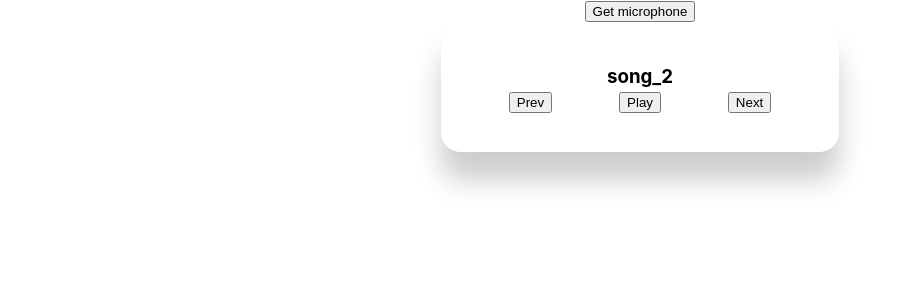
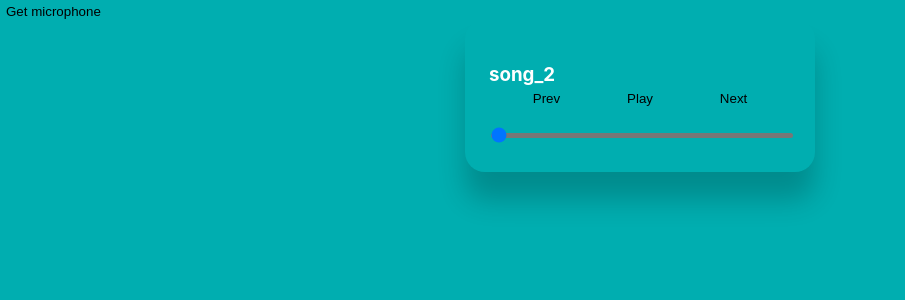
Before and after one commit to johnghr/Audio_Visualiser, a React (Create React App) app: page / in a window 1280 px wide. Shown: the top 300 px of the page, without its empty margins (0-905 px from the left). Built offline with nearby package versions, Linux system fonts and the light colour scheme.

Commit message:
progress bar added

```diff
--- a/src/App.css
+++ b/src/App.css
@@ -1,40 +1,23 @@
-.App {
-  text-align: center;
+:root {
+  --white: #fff;
+  --active-color: #00aeb0;
 }
 
-.App-logo {
-  height: 40vmin;
-  pointer-events: none;
+* {
+  box-sizing: border-box;
 }
 
-@media (prefers-reduced-motion: no-preference) {
-  .App-logo {
-    animation: App-logo-spin infinite 20s linear;
-  }
+html {
+	font-family: Arial, Helvetica, sans-serif;
+  height: 100%;
+  background: var(--active-color);
+	transition: background 0.4s ease;
 }
 
-.App-header {
-  background-color: #282c34;
-  min-height: 100vh;
-  display: flex;
-  flex-direction: column;
-  align-items: center;
-  justify-content: center;
-  font-size: calc(10px + 2vmin);
-  color: white;
-}
-
-.App-link {
-  color: #61dafb;
-}
-
-@keyframes App-logo-spin {
-  from {
-    transform: rotate(0deg);
-  }
-  to {
-    transform: rotate(360deg);
-  }
+button {
+  background: none;
+  border: none;
+  cursor: pointer;
 }
 
 .audio-player {
@@ -73,3 +56,14 @@
 .audio-controls path {
   fill: var(--white);
 }
+
+input[type=range] {
+	height: 5px;
+	-webkit-appearance: none;
+	width: 100%;
+	margin-bottom: 10px;
+	border-radius: 8px;
+	background: #3b7677;
+	transition: background 0.2s ease;
+	cursor: pointer;
+}
--- a/src/components/AudioPlayer/AudioPlayer.jsx
+++ b/src/components/AudioPlayer/AudioPlayer.jsx
@@ -13,6 +13,9 @@
     const isReady = useRef(false);
 
     const { duration } = audioRef.current;
+    const currentPercentage = duration ? `${(trackProgress / duration) * 100}%` : '0%';
+    const trackStyling = `-webkit-gradient(linear, 0% 0%, 100% 0%, color-stop(${currentPercentage}, #fff), color-stop(${currentPercentage}, #777))
+`;
 
     const toPrevTrack = () => {
         // if trackIndex minus 1 is less than zero, set track index to the last track
@@ -88,6 +91,21 @@
         }, [1000])
     }
 
+    const onScrub = (value) => {
+        // clear any timers already running
+        clearInterval(intervalRef.current);
+        audioRef.current.currentTime = value;
+        setTrackProgress(audioRef.current.currentTime);
+    }
+
+    const onScrubEnd = () => {
+        // if not playing then start
+        if (!isPlaying) {
+            setIsPlaying(true);
+        }
+        startTimer();
+    }
+
     const handlePlay = (event) => {
             const eventTarget = event.target;
             console.log("eventTarget", event)
@@ -105,6 +123,18 @@
                     onNextClick={toNextTrack}
                     onPlayPauseClick={setIsPlaying}
                 />
+                <input
+                    type="range"
+                    value={trackProgress}
+                    step="1"
+                    min="0"
+                    max={duration ? duration : `${duration}`}
+                    className="progress"
+                    onChange={(e) => onScrub(e.target.value)}
+                    onMouseUp={onScrubEnd}
+                    onKeyUp={onScrubEnd}
+                    style={{ background: trackStyling}}
+                />
             </div>
         </div>
 
```
Also changed, not shown: src/components/AudioPlayer/AudioControls.jsx (indentation only).
